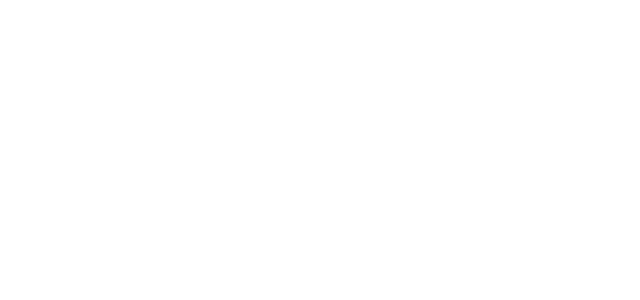
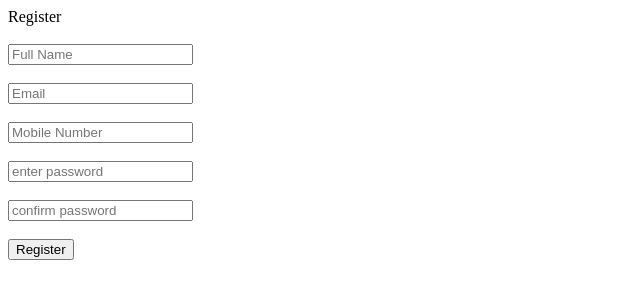
Before and after one commit to ARP-25/Django-React-ECommerce, a React (Vite) app in the folder frontend/: page /register in a window 1280 px wide. Before the commit this address had no page. Shown: the top 300 px of the page, without its empty margins (0-640 px from the left). Built offline with nearby package versions, Linux system fonts and the light colour scheme; what simple-zustand-devtools would draw is missing.

Commit message:
feat: Implement and fix registration process
Built the Register component with form state management and submission handling. Fixed the POST request URL in the register utility function to correctly target the user registration endpoint.

```diff
--- a/frontend/src/App.jsx
+++ b/frontend/src/App.jsx
@@ -1,7 +1,7 @@
 import { useState } from 'react'
 import { Routes, Route, BrowserRouter } from 'react-router-dom'
 import Login from './views/auth/Login'
-
+import Register from './views/auth/Register'
 
 function App() {
   const [count, setCount] = useState(0)
@@ -10,6 +10,7 @@
   <BrowserRouter>
     <Routes>
       <Route path="/login" element={<Login />} />
+      <Route path="/register" element={<Register />} />
     </Routes>
   </BrowserRouter>
   )
--- a/frontend/src/utils/auth.js
+++ b/frontend/src/utils/auth.js
@@ -25,14 +25,14 @@
 
 export const register = async (full_name, email, phone, password, password2) => {
     try {
-        const { data } = await axios.post("user/register", {
+        const { data } = await apiInstance.post("user/register/", {
             full_name,
             email,
             phone,
             password,
             password2
         })
-        await login(email, password)
+        //await login(email, password)
         // Alert - Signed up successfully
         return { data, error: null }
     }
--- a/frontend/src/views/auth/Login.jsx
+++ b/frontend/src/views/auth/Login.jsx
@@ -1,9 +1,6 @@
 import React, { useState, useEffect } from 'react'
-
 import { useNavigate, Link } from 'react-router-dom'
-
 import { login } from '../../utils/auth'
-
 import { useAuthStore } from '../../store/auths'
 
 
@@ -11,11 +8,11 @@
 function Login() {
     const [email, setEmail] = useState("");
     const [password, setPassword] = useState("");
+
     const [isLoading, setIsLoading] = useState(false);
     const navigate = useNavigate();
+    const isLoggedIn = useAuthStore((state) => state.isLoggedIn());
 
-    // Access the isLoggedIn function from the store
-    const isLoggedIn = useAuthStore((state) => state.isLoggedIn());
     console.log(password)
     const resetForm = () => {
         setEmail("");
--- /dev/null
+++ b/frontend/src/views/auth/Register.jsx
@@ -0,0 +1,96 @@
+import React, { useState, useEffect } from 'react'
+import { useNavigate, Link } from 'react-router-dom'
+import { register } from '../../utils/auth'
+import { useAuthStore } from '../../store/auths'
+
+function Register() {
+
+    const [fullname, setFullname] = useState("")
+    const [email, setEmail] = useState("")
+    const [mobile, setMobile] = useState("")
+    const [password, setPassword] = useState("")
+    const [password2, setPassword2] = useState("")
+
+    const [isLoading, setIsLoading] = useState(false);
+    const navigate = useNavigate();
+    const isLoggedIn = useAuthStore((state) => state.isLoggedIn());
+
+    useEffect(() => {
+        if (isLoggedIn) {
+            navigate('/')
+        }
+    }, [isLoading]);  // Adding isLoggedIn as a dependency
+
+
+    const handleSubmit = async (e) => {
+        e.preventDefault()
+        setIsLoading(true)
+
+        const {error} = await register(fullname, email, mobile, password, password2)
+        if (error) {
+            alert(JSON.stringify(error))
+        }
+        else {
+            navigate('/')
+        }
+    }
+
+    return (
+        <>
+            <div>Register</div>
+            <br />
+            <form onSubmit={handleSubmit}>
+                <input
+                    type="text"
+                    placeholder='Full Name'
+                    name=""
+                    id=""
+                    onChange={(e) => setFullname(e.target.value)}
+                / >
+                <br />
+                <br />
+                <input
+                    type="Email"
+                    placeholder='Email'
+                    name=""
+                    id=""
+                    onChange={(e) => setEmail(e.target.value)}
+
+                / >
+                <br />
+                <br />
+                <input
+                    type="number"
+                    placeholder='Mobile Number'
+                    name=""
+                    id=""
+                    onChange={(e) => setMobile(e.target.value)}
+
+                / >
+                <br />
+                <br />
+                <input
+                    type="password"
+                    placeholder='enter password'
+                    name=""
+                    id=""
+                    onChange={(e) => setPassword(e.target.value)}
+                / >
+                <br />
+                <br />
+                <input
+                    type="password"
+                    placeholder='confirm password'
+                    name=""
+                    id=""
+                    onChange={(e) => setPassword2(e.target.value)}
+                / >
+                <br />
+                <br />
+                <button type='submit'>Register</button>
+            </form>
+        </>
+    )
+}
+
+export default Register
```
Also changed, not shown: 1 other file (tests, documents, lock files or other folders).
